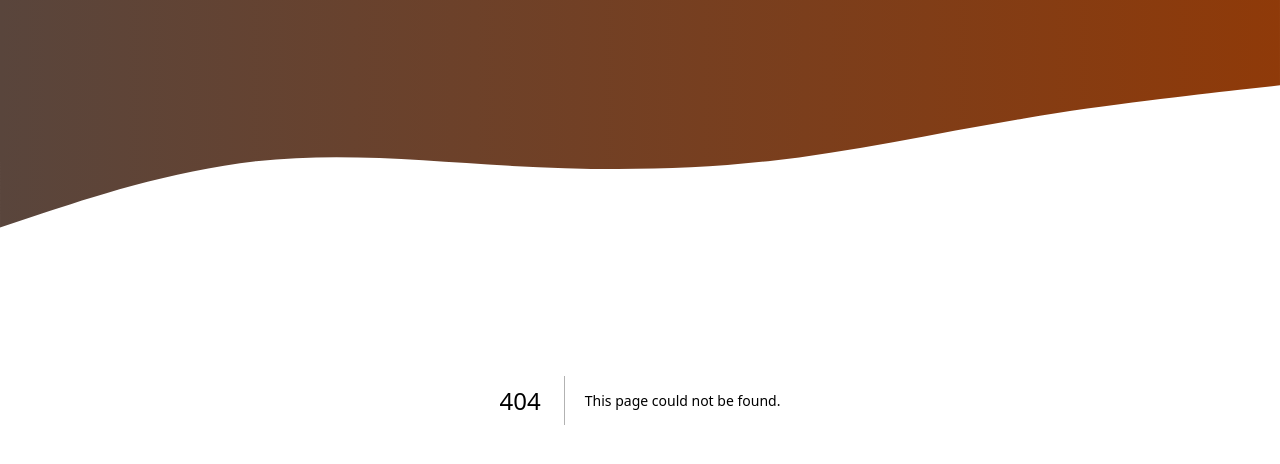
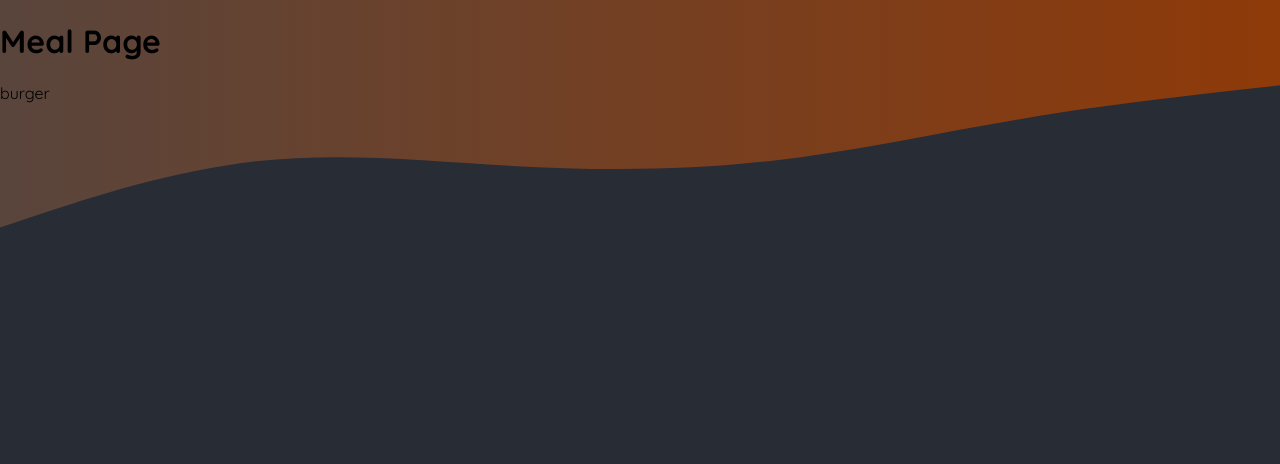
Before and after one commit to GenaPlem/next_js_foodies_app, a Next.js app: page /meals/burger in a window 1280 px wide. Before the commit this address had no page. Shown: the top 464 px of the page. Built offline with nearby package versions, Linux system fonts and the light colour scheme.

Commit message:
Add dynamic page for each Meal

```diff
--- /dev/null
+++ b/app/meals/[slug]/page.js
@@ -0,0 +1,10 @@
+const Meal = ({ params }) => {
+  return (
+    <>
+      <h1>Meal Page</h1>
+      <p>{params.slug}</p>
+    </>
+  );
+};
+
+export default Meal;
```
